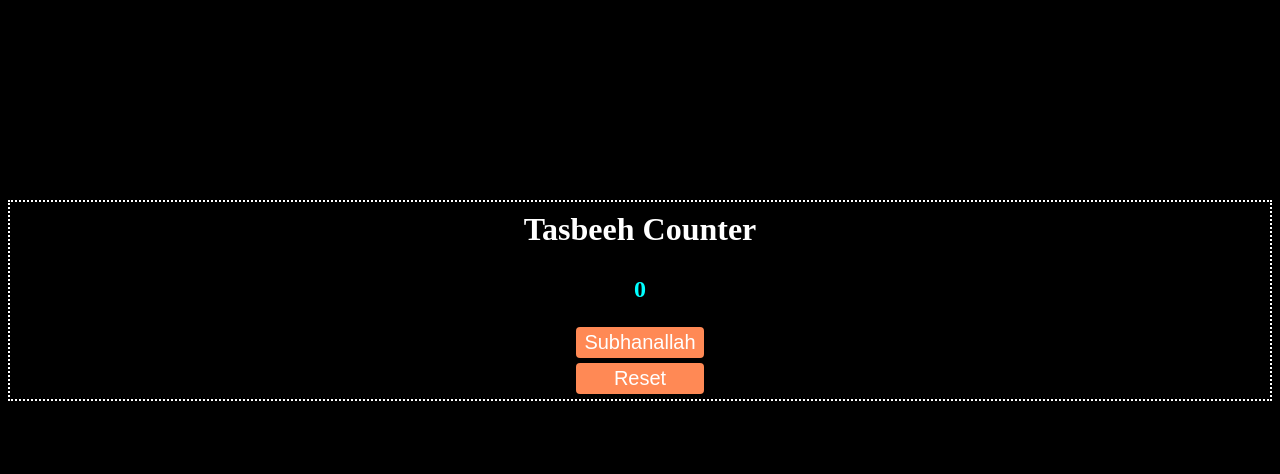
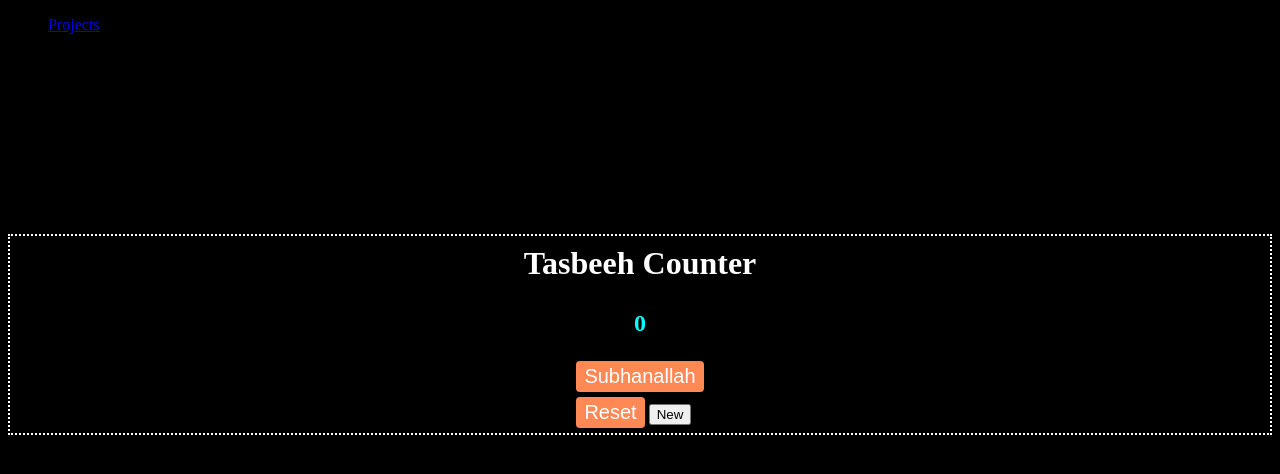
Before and after one commit to miftahulislam2023/MyProjects, a plain HTML site: page tasbeeh-counter/index.html in a window 1280 px wide. Drawn offline with Linux system fonts and the light colour scheme.

Commit message:
added nav menu and a new button index.html

```diff
--- a/tasbeeh-counter/index.html
+++ b/tasbeeh-counter/index.html
@@ -5,13 +5,21 @@
     <title>Tasbeeh Counter</title>
 </head>
 <body>
+     <ul id="nav-menu">
+         <li><a class="menu-items" href="/index.html">Projects</a></li>
+     </ul>
     <div id="container">
         <h1 class="title">Tasbeeh Counter</h1>
         <h2 id="counter-el">0</h2>
         <script src="index.js"></script>
-        <div id="btns">
+        <div id="btns-main-container">
             <button id="subhanallah-btn" onclick="subhanallah()">Subhanallah</button>
-        <button id="reset-btn" onclick="resetCounter()">Reset</button>
+        <div id="save-reset-container">
+            <button id="reset-btn" onclick="resetCounter()">Reset</button>
+        <button id="new-btn" onclick="saveHistory()">New</button>
+        </div>
+        </div>
+        <div id="count-history">
         </div>
     </div>
 </body>
```
